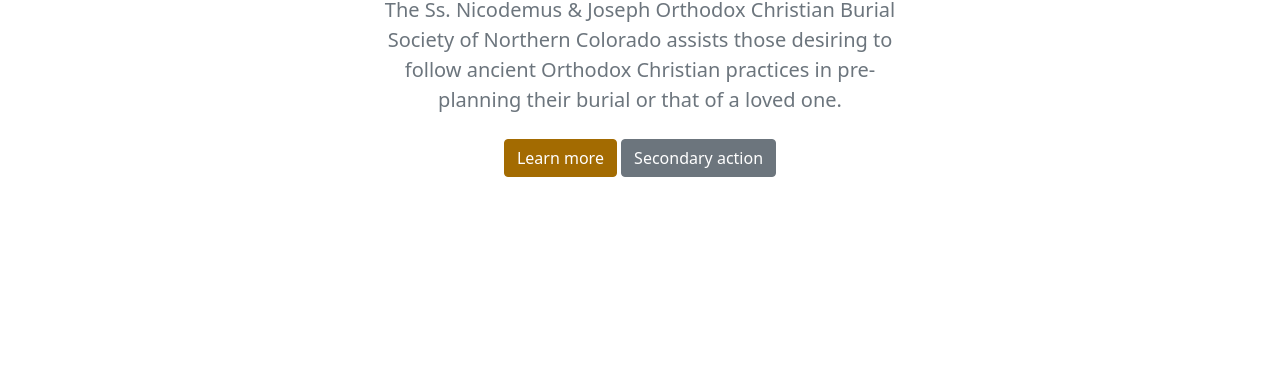
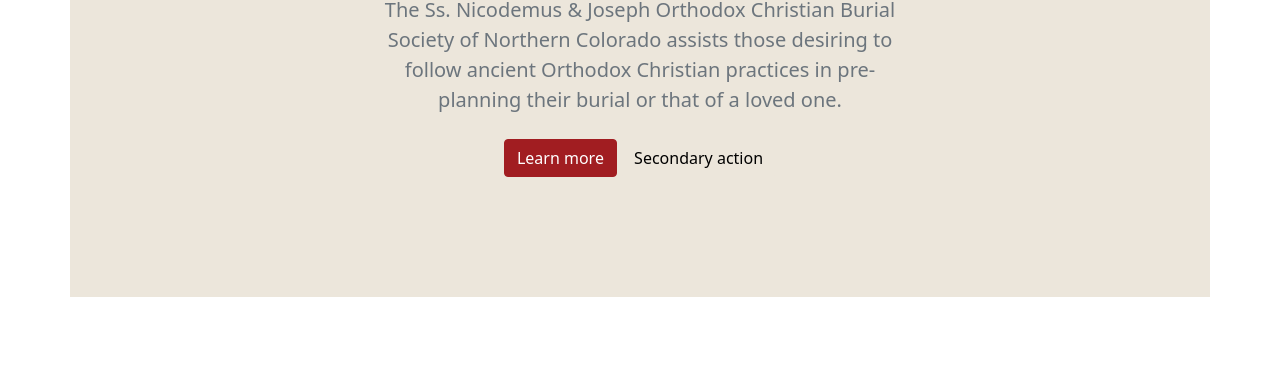
Before and after one commit to Kaleidoscope-Systems/ocbsnoco-web, a website: page index.html in a window 1280 px wide. Shown: the part 157-547 px from the top of the page. Drawn offline with nearby package versions, Linux system fonts and the light colour scheme.

Commit message:
Update primary and secondary color

```diff
--- a/assets/main.scss
+++ b/assets/main.scss
@@ -1,5 +1,6 @@
 //custom variables
-$primary: rgb(163, 107, 1);
+$primary: #a11d21;
+$secondary: #ece6db;
 
 .b-example-divider {
     height: 3rem;
--- a/index.html
+++ b/index.html
@@ -34,7 +34,7 @@
 
         <!--Main-->
         <main>
-            <section class="py-5 text-center container">
+            <section class="py-5 bg-secondary text-center container">
                 <div class="row py-lg-5">
                   <div class="col-lg-6 col-md-8 mx-auto">
                     <h1 class="fw-light">A Christian Ending</h1>
```
Also changed, not shown: assets/css/main.min.css, 1 other file.
